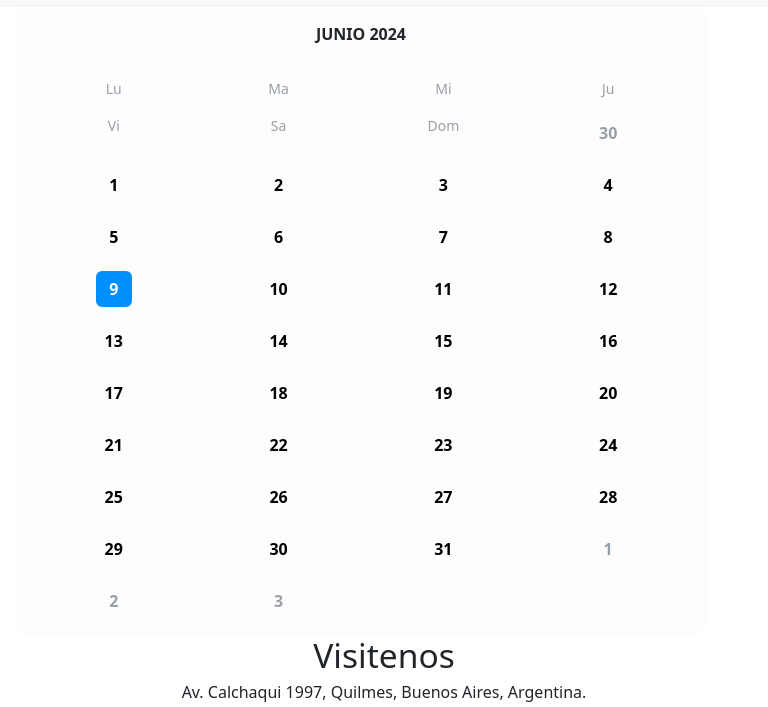
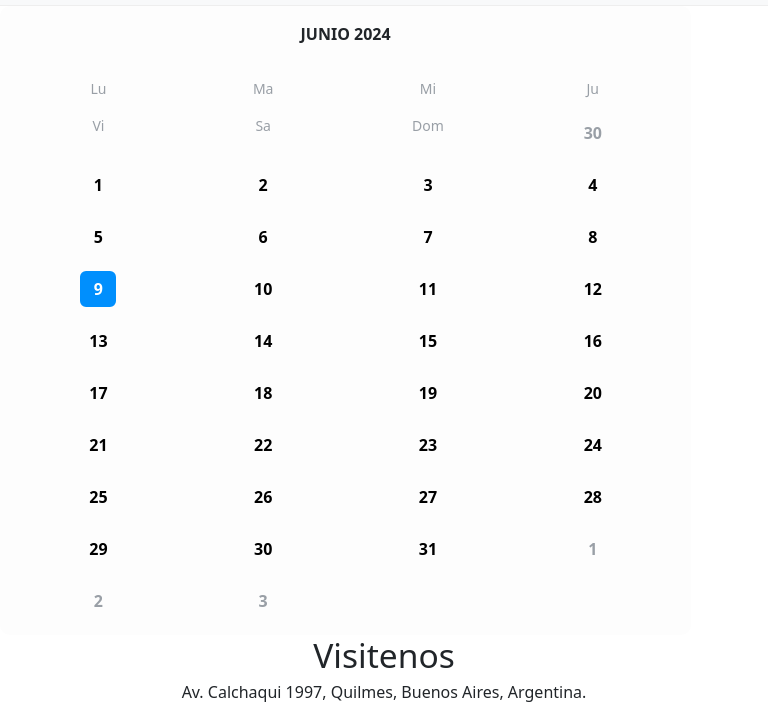
Before and after one commit to juanmanueldenis/2da-DenisJuan, a plain HTML site: page source/reservas.html in a window 768 px wide. Shown: the part 81-788 px from the top of the page. Drawn offline with nearby package versions, Linux system fonts and the light colour scheme; a web font is replaced by a local one.

Commit message:
Update styles.css

```diff
--- a/css/styles.css
+++ b/css/styles.css
@@ -269,7 +269,6 @@ button {
 	.calendario {
 		width: 100%;
 		max-width: none;
-        margin-left: 2%;
 	}
 	.calendario-calendar {
 		grid-template-columns: repeat(3, 1fr);
@@ -294,7 +293,7 @@ button {
     }
 }
 
-/*Pequeñas Tablets (min-width: 576px and max-width: 768px) */
+/* Small Tablets (min-width: 576px and max-width: 768px) */
 @media (min-width: 576px) and (max-width: 768px) {
     .navbar-nav .nav-item {
         margin-left: 0;
@@ -322,7 +321,6 @@ button {
     .calendario {
 		width: 100%;
 		max-width: none;
-        margin-left: 2%;
 	}
 	.calendario-calendar {
 		grid-template-columns: repeat(4, 1fr);
@@ -332,7 +330,7 @@ button {
 	}
 }
 
-/* Tablets (min-width: 768px and max-width: 1200px) */
+/* Tablets and Small Laptops (min-width: 768px and max-width: 1200px) */
 @media (min-width: 768px) and (max-width: 1200px) {
     .videoSec {
         height: 60vh;
@@ -358,7 +356,6 @@ button {
     }
     .calendario {
 		width: 80%;
-        margin-left: 2%;
 	}
 	.reservas input {
 		margin-left: 0;
@@ -366,10 +363,9 @@ button {
 	}
 }
 
-/* Mas grandes (max-width: 1200px) */
+/* Larger Devices (max-width: 1200px) */
 @media (max-width: 1200px) {
 	.calendario {
-        margin-left: 2%;
 		width: 80%;
 	}
 	.reservas input {
@@ -381,7 +377,6 @@ button {
 @media (max-width: 992px) {
 	.calendario {
 		width: 90%;
-
 	}
 	.reservas input {
 		width: 95%;
```
